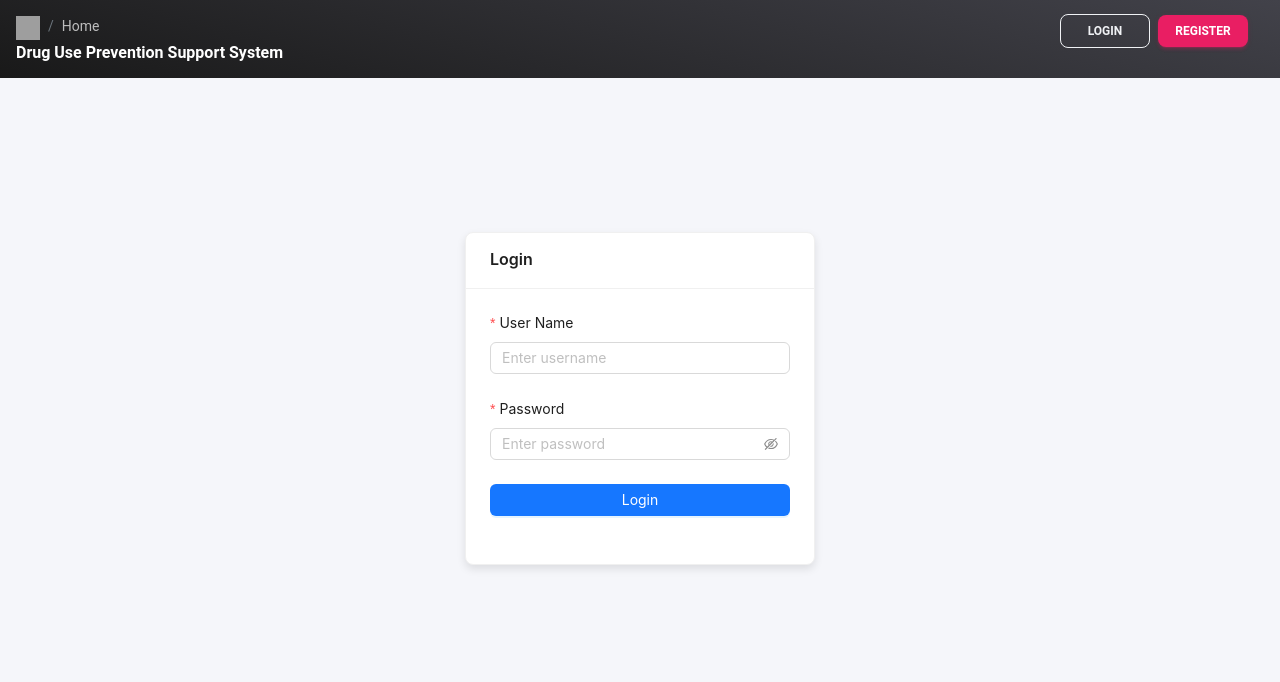
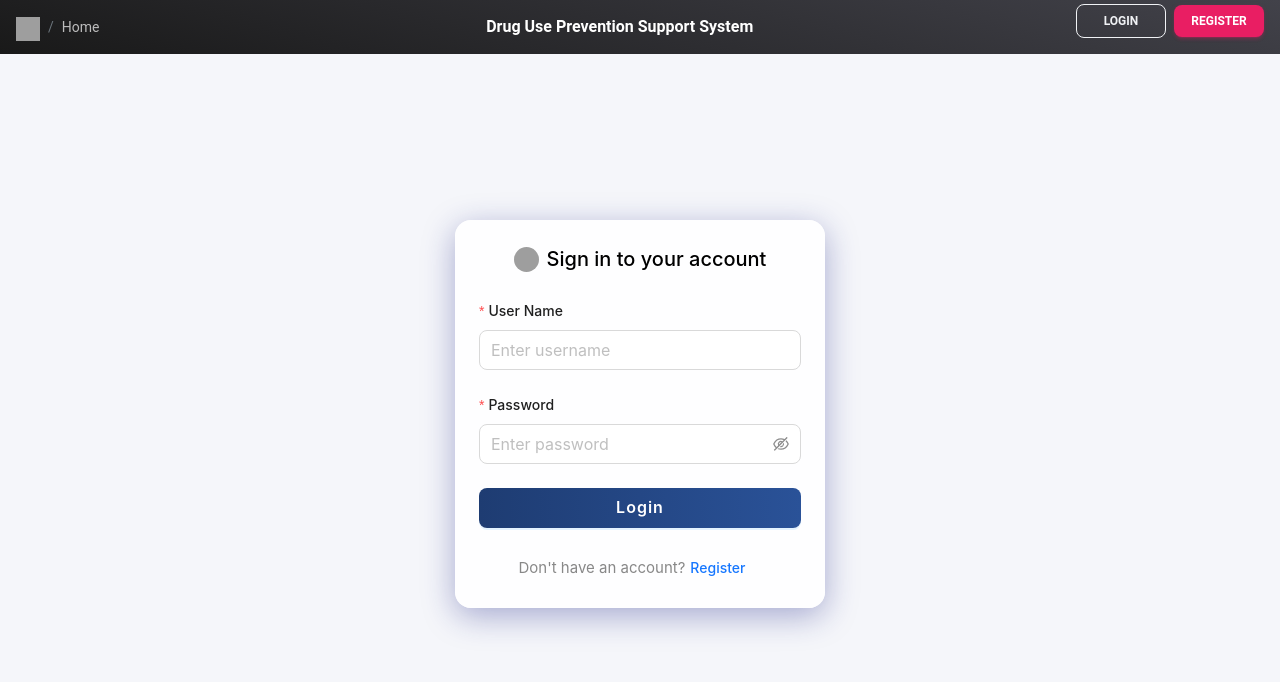
Before and after one commit to Summer2025SWP391-SE1832-Group3/DRUGS_FE, a React (Vite) app: page /login in a window 1280 px wide. Shown: the top 682 px of the page. Built offline with nearby package versions, Linux system fonts and the light colour scheme; grey boxes are pictures that could not be loaded.

Commit message:
Update header, home, login

```diff
--- a/package.json
+++ b/package.json
@@ -15,7 +15,7 @@
     "material-dashboard": "^3.0.9",
     "react": "^19.1.0",
     "react-dom": "^19.1.0",
-    "react-router-dom": "^7.6.1"
+    "react-router-dom": "^7.6.2"
   },
   "devDependencies": {
     "@eslint/js": "^9.25.0",
--- a/src/components/layouts/Header.jsx
+++ b/src/components/layouts/Header.jsx
@@ -10,13 +10,13 @@ export default function Header() {
     return (
         <>
             <nav
-                className="navbar navbar-main bg-gradient-dark navbar-expand-lg position-sticky top-0 px-0 shadow-none z-index-sticky"
+                className="navbar navbar-main bg-gradient-dark navbar-expand-lg position-sticky top-0 px-0 py-0 shadow-none z-index-sticky"
                 id="navbarBlur"
                 data-scroll="true"
             >
-                <div className="container-fluid py-1 px-3">
+                <div className="container-fluid py-0 px-3">
 
-                    <div aria-label="breadcrumb">
+                    <div aria-label="breadcrumb" className="d-flex align-items-center">
                         <ol className="breadcrumb bg-transparent mb-0 pb-0 pt-1 px-0 me-sm-6 me-5">
                             <li className="breadcrumb-item text-sm">
                                 <a onClick={() => navigate('/')}>
@@ -39,25 +39,20 @@ export default function Header() {
                                 </a>
                             </li>
                         </ol>
-                        <h6 className="font-weight-bolder text-white mb-0">Drug Use Prevention Support System</h6>
                     </div>
 
-                    <div
-                        className="collapse navbar-collapse mt-sm-0 mt-2 me-md-0 me-sm-4"
-                        id="navbar"
-                    >
-
-                        <ul className="ms-md-auto pe-md-3 d-flex align-items-center navbar-nav justify-content-end">
-                            <li className="nav-item">
-                                {/* Nút Đăng nhập */}
+                    {/* Tiêu đề căn giữa */}
+                    <h6 className="font-weight-bolder text-white mb-0 text-center flex-grow-1">
+                        Drug Use Prevention Support System
+                    </h6>
+                    <div className="d-flex align-items-center mb-0 pb-0 pt-1 px-0 me-sm-auto me-2">
                         <a
-                                    className="btn btn-outline-light btn-sm ms-2"
+                            className="btn btn-outline-light btn-sm"
                             onClick={() => navigate('/login')}
                             style={{ minWidth: 90 }}
                         >
                             Login
                         </a>
-                                {/* Nút Đăng ký */}
                         <a
                             className="btn btn-primary btn-sm ms-2"
                             onClick={() => navigate('/register')}
@@ -65,8 +60,6 @@ export default function Header() {
                         >
                             Register
                         </a>
-                            </li>
-                        </ul>
                     </div>
                 </div>
             </nav>
--- a/src/components/layouts/Navbar.jsx
+++ b/src/components/layouts/Navbar.jsx
@@ -17,13 +17,14 @@ export default function Navbar({ onToggleSidebar }) {
     return (
         <>
             <nav
-                className="navbar navbar-main bg-gradient-dark navbar-expand-lg position-sticky top-0 px-0 shadow-none z-index-sticky"
+                className="navbar navbar-main bg-gradient-dark navbar-expand-lg position-sticky top-0 px-0 py-0 shadow-none z-index-sticky"
                 id="navbarBlur"
                 data-scroll="true"
+                style={{ minHeight: 56 }}
             >
-                <div className="container-fluid py-1 px-3">
+                <div className="container-fluid py-0 px-3">
                     <div className="sidenav-toggler sidenav-toggler-inner d-xl-block d-none me-3">
-                        <a href="#" className="nav-link text-body p-0" onClick={e => { e.preventDefault(); onToggleSidebar && onToggleSidebar(); }}>
+                        <a href="#" className="nav-link text-body p-0" onClick={e => {  onToggleSidebar && onToggleSidebar(); }}>
                             <div className="sidenav-toggler-inner text-white">
                                 <i className="sidenav-toggler-line bg-white" />
                                 <i className="sidenav-toggler-line bg-white" />
--- a/src/pages/Home.jsx
+++ b/src/pages/Home.jsx
@@ -1,10 +1,17 @@
 import React from 'react'
-import Headers from '../components/layouts/Header'
+import homeImage from '../assets/homeImage.png';
 
 export default function Home() {
   return (
     <>
-    <div>Home</div>
+      <img
+      src={homeImage}
+      style={{ width: '100%',
+        minHeight: 'calc(100vh - 56px)',
+        objectFit: 'cover',
+         left: 0 }}
+      alt='Home Image'
+      />
     </>
   )
 }
--- a/src/pages/Login.jsx
+++ b/src/pages/Login.jsx
@@ -4,7 +4,7 @@ import { useNavigate, useOutletContext } from 'react-router-dom';
 
 export default function Login() {
   const navigate = useNavigate();
-  const {setIsLoggedIn} = useOutletContext();
+  const { setIsLoggedIn } = useOutletContext();
   const fakeAccount = {
     userName: 'anhvu',
     password: '1'
@@ -23,21 +23,75 @@ export default function Login() {
   };
 
   return (
-    <div style={{ minHeight: '80vh', background: '#f5f6fa', display: 'flex', alignItems: 'center', justifyContent: 'center' }}>
-      <Card title="Login" style={{ minWidth: 350, maxWidth: 400, boxShadow: '0 4px 8px rgba(0, 0, 0, 0.1)' }}>
-        <Form layout="vertical" onFinish={onFinish} onFinishFailed={onFinishFailed}>
-          <Form.Item label="User Name" name="username" rules={[{ required: true, message: 'Please enter the username!' }]}>
-            <Input placeholder="Enter username" />
+    <div style={{
+      minHeight: '90vh',
+      background: '#f5f6fa',
+      display: 'flex',
+      alignItems: 'center',
+      justifyContent: 'center'
+    }}>
+      <Card
+        style={{
+          minWidth: 370,
+          maxWidth: 400,
+          color: '#888',
+          fontSize: 15,
+          boxShadow: '0 8px 32px 0 rgba(31, 38, 135, 0.37)',
+          borderRadius: 16,
+          border: 'none',
+          background: 'rgba(255,255,255,0.95)'
+        }}
+      >
+        <div className='d-flex justify-content-center align-items-center' style={{ textAlign: 'center', marginBottom: 24 }}>
+          <img
+            src="https://cdn.iconscout.com/icon/premium/png-256-thumb/drug-abuse-2755791-2288754.png?f=webp"
+            alt="Logo"
+            style={{ width: 25, height: 25, borderRadius: '50%', marginRight: 8 }}
+          />
+          <div style={{color:"#000", fontWeight: 500, fontSize: 20 }}>Sign in to your account</div>
+        </div>
+        <Form layout="vertical" onFinish={onFinish} onFinishFailed={onFinishFailed} >
+          <Form.Item
+            label={<span style={{ fontWeight: 500 }}>User Name</span>}
+            name="username"
+            rules={[{ required: true, message: 'Please enter the username!' }]}
+          >
+            <Input placeholder="Enter username" size="large"/>
           </Form.Item>
-          <Form.Item label="Password" name="password" rules={[{ required: true, message: 'Please enter the password!' }]}>
-            <Input.Password placeholder="Enter password" />
+          <Form.Item
+            label={<span style={{ fontWeight: 500 }}>Password</span>}
+            name="password"
+            rules={[{ required: true, message: 'Please enter the password!' }]}
+          >
+            <Input.Password placeholder="Enter password" size="large"/>
           </Form.Item>
           <Form.Item>
-            <Button type="primary" htmlType="submit" block>
+            <Button
+              type="primary"
+              htmlType="submit"
+              block
+              size="large"
+              style={{
+                background: 'linear-gradient(90deg, #1e3c72 0%, #2a5298 100%)',
+                border: 'none',
+                fontWeight: 600,
+                letterSpacing: 1,
+              }}
+            >
               Login
             </Button>
           </Form.Item>
         </Form>
+        <div style={{ textAlign: 'center', marginTop: 12 }}>
+          <span style={{ color: '#888' }}>Don't have an account?</span>
+          <Button
+            type="link"
+            style={{ paddingLeft: 4, fontWeight: 500 }}
+            onClick={() => navigate('/register')}
+          >
+            Register
+          </Button>
+        </div>
       </Card>
     </div>
   )
--- a/src/pages/course/CourseList.jsx
+++ b/src/pages/course/CourseList.jsx
@@ -1,6 +1,7 @@
 import React from 'react'
 
 export default function CourseList() {
+
   return (
     <div>CoursesList</div>
   )
```
Also changed, not shown: src/assets/homeImage.png (added), 1 other file (tests, documents, lock files or other folders). Lines whose indentation alone changed are shown as unchanged.
